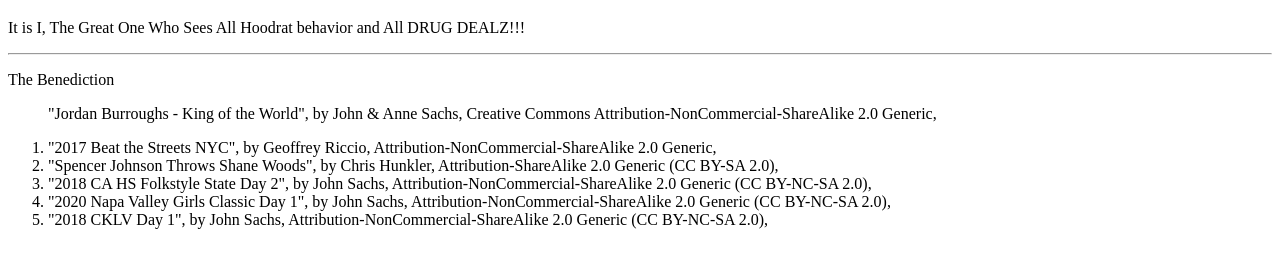
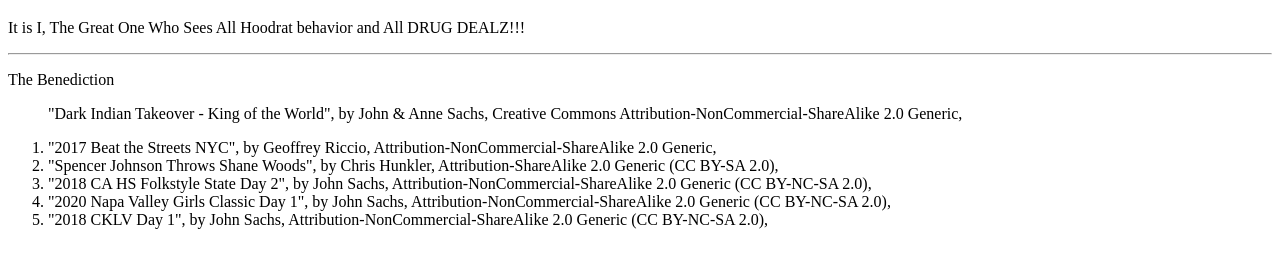
Before and after one commit to anthonyamis/website-wrestling, a plain HTML site: page index.html in a window 1280 px wide. Shown: the part 61-328 px from the top of the page. Drawn offline with Linux system fonts and the light colour scheme.

Commit message:
Update index.html

```diff
--- a/index.html
+++ b/index.html
@@ -10,7 +10,7 @@
      <hr>
      <p>The Benediction</p>
      <ol>
-         <p>"Jordan Burroughs - King of the World", by John & Anne Sachs, Creative Commons Attribution-NonCommercial-ShareAlike 2.0 Generic, <a https://www.flickr.com/photos/tech-fall/22552386467</a>
+         <p>"Dark Indian Takeover - King of the World", by John & Anne Sachs, Creative Commons Attribution-NonCommercial-ShareAlike 2.0 Generic, <a https://www.flickr.com/photos/tech-fall/22552386467</a>
             <li>"2017 Beat the Streets NYC", by Geoffrey Riccio, Attribution-NonCommercial-ShareAlike 2.0 Generic, <a https://www.flickr.com/photos/tech-fall/34056541423</a>
                 <li>"Spencer Johnson Throws Shane Woods", by Chris Hunkler, Attribution-ShareAlike 2.0 Generic (CC BY-SA 2.0), <a https://www.flickr.com/photos/chrishunkeler/19024733878</a>
                     <li>"2018 CA HS Folkstyle State Day 2", by John Sachs, Attribution-NonCommercial-ShareAlike 2.0 Generic (CC BY-NC-SA 2.0), <a https://www.flickr.com/photos/tech-fall/38957512490</a>
```
